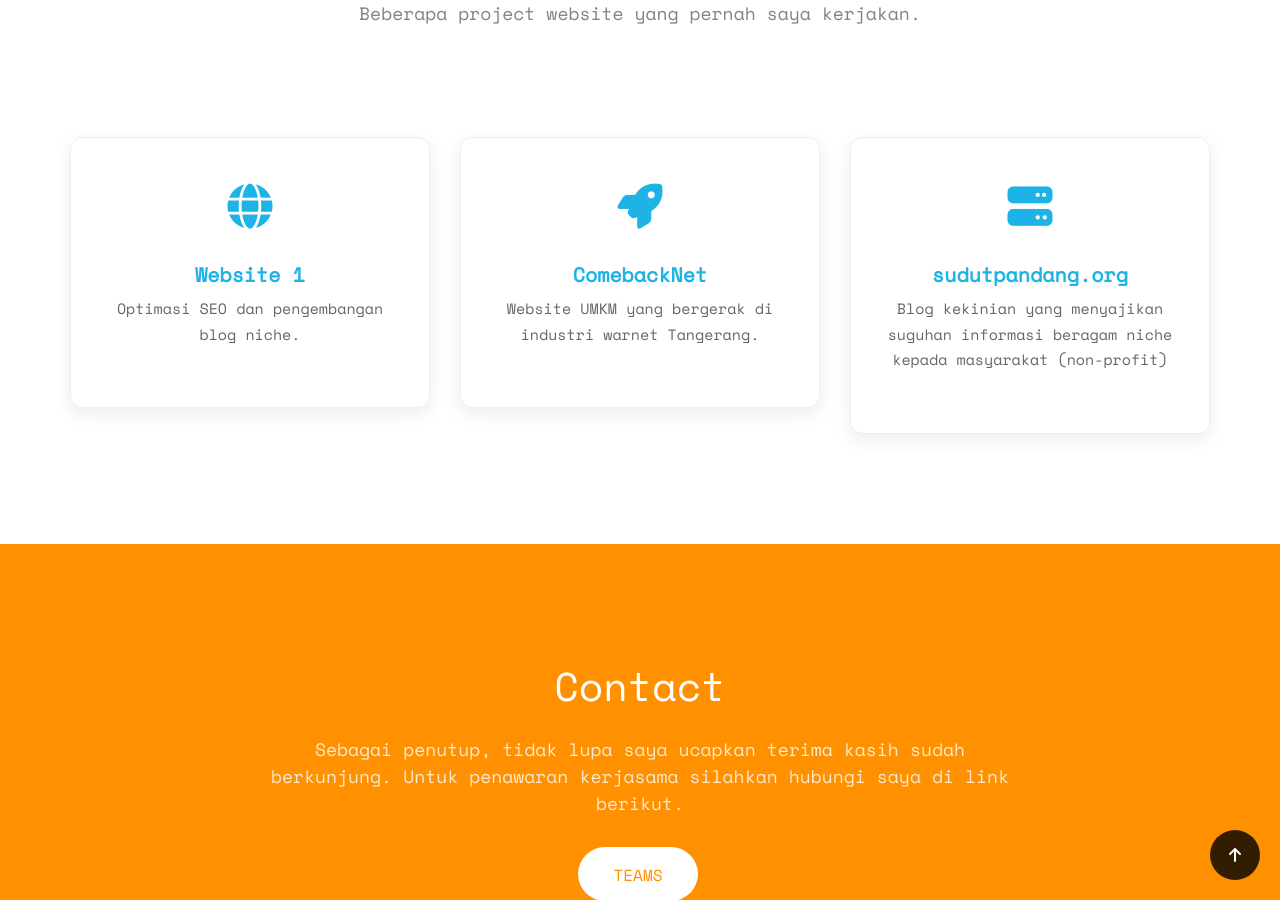
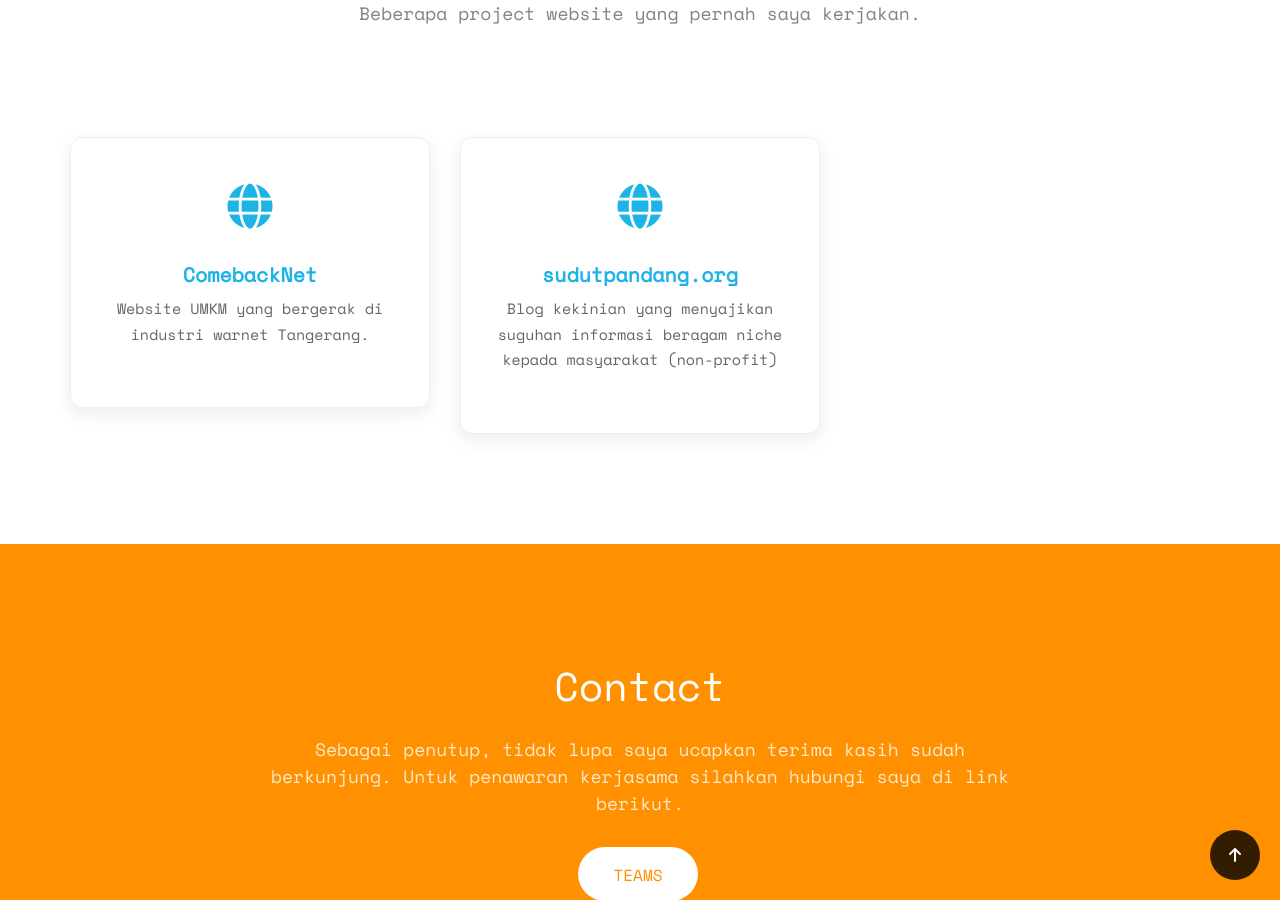
Before and after one commit to darmabyu/darmabyu.github.io, a Jekyll site: the page index.html, which Jekyll copies as it is, in a window 1280 px wide and 900 px high, scrolled down 2873 px. Built offline with Jekyll 4.4.1, drawn with Linux system fonts in a browser that asks for light colours; some web fonts are replaced; a style sheet for code colours, icons or effects is not loaded.

Commit message:
Update index.html

```diff
--- a/index.html
+++ b/index.html
@@ -231,8 +231,8 @@
           <div class="portfolio-icon">
             <i class="fa-solid fa-globe"></i>
           </div>
-          <h3><a href="https://website1.com" target="_blank">Website 1</a></h3>
-          <p>Optimasi SEO dan pengembangan blog niche.</p>
+          <h3><a href="https://www.comebacknet.co.id/" target="_blank">ComebackNet</a></h3>
+          <p>Website UMKM yang bergerak di industri warnet Tangerang.</p>
         </div>
       </div>
 
@@ -240,18 +240,7 @@
       <div class="col-md-4 col-sm-6">
         <div class="portfolio-card no-image">
           <div class="portfolio-icon">
-            <i class="fa-solid fa-rocket"></i>
-          </div>
-          <h3><a href="https://www.comebacknet.co.id/" target="_blank">ComebackNet</a></h3>
-          <p>Website UMKM yang bergerak di industri warnet Tangerang.</p>
-        </div>
-      </div>
-
-      <!-- Item 3 -->
-      <div class="col-md-4 col-sm-6">
-        <div class="portfolio-card no-image">
-          <div class="portfolio-icon">
-            <i class="fa-solid fa-server"></i>
+            <i class="fa-solid fa-globe"></i>
           </div>
           <h3><a href="https://www.sudutpandang.org/" target="_blank">sudutpandang.org</a></h3>
           <p>Blog kekinian yang menyajikan suguhan informasi beragam niche kepada masyarakat (non-profit)</p>
```
